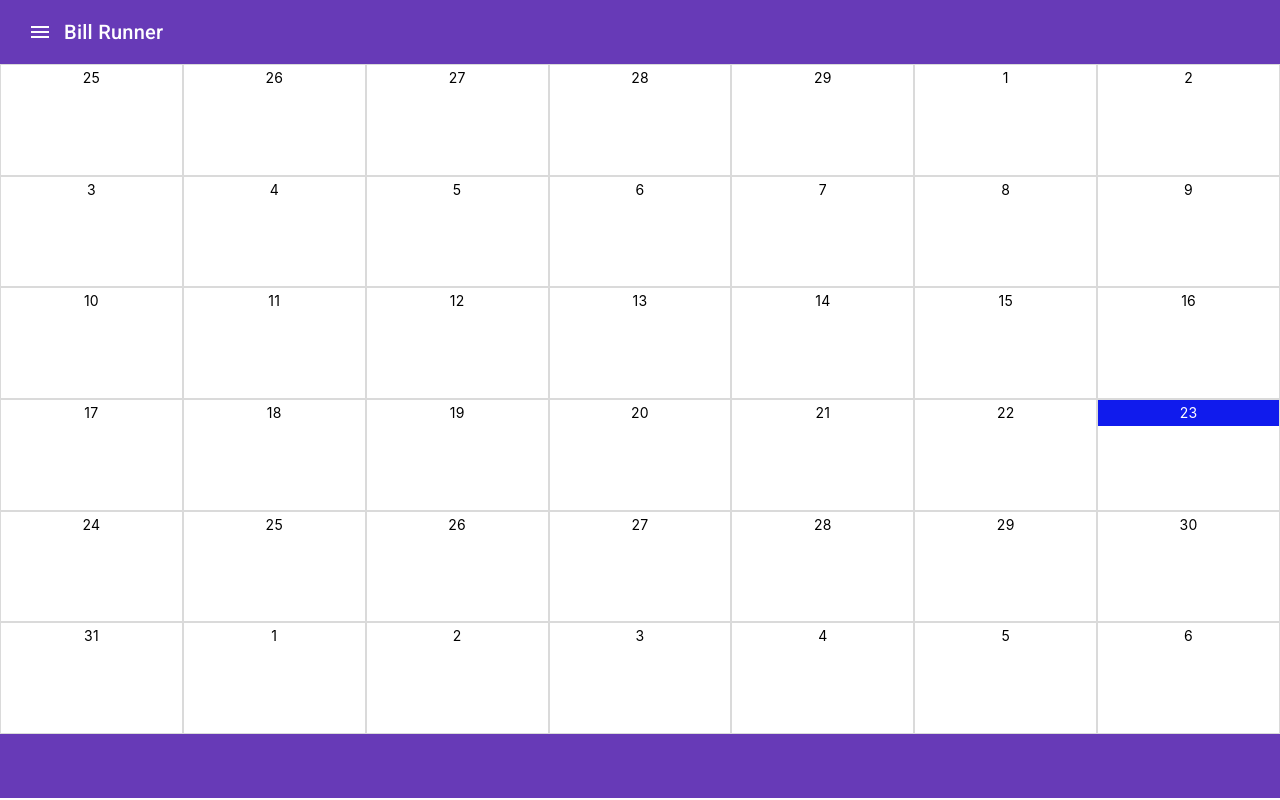
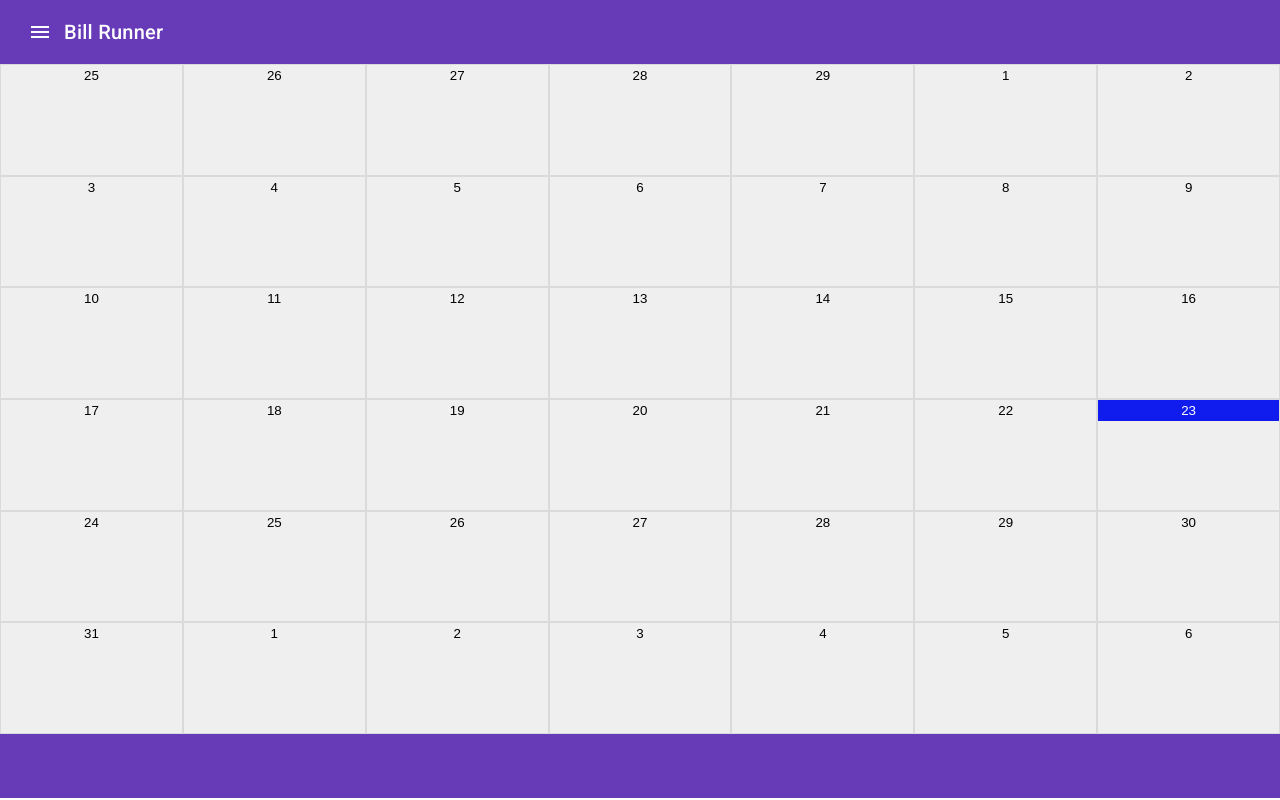
Before and after one commit to the-outrun-coder/BILL_RUNNER, an Angular app: page /overview/month in a window 1280 px wide. Built offline with nearby package versions, Linux system fonts and the light colour scheme.

Commit message:
Make the calendar-day component a clickable selection + style updates

```diff
--- a/src/app/feature/calendar/calendar-day/calendar-day.component.scss
+++ b/src/app/feature/calendar/calendar-day/calendar-day.component.scss
@@ -1,6 +1,8 @@
 :host {
   border: 1px solid rgb(218, 218, 218);
   width: 14.3%;
+  padding: 0;
+  display: flex;
 
   .day-number {
     // border: 1px solid red;
@@ -19,6 +21,7 @@
 
 :host(:hover) {
   background-color: pink;
+  cursor: pointer;
 
   .day-number {
     background-color: rgb(7, 7, 67);
--- a/src/app/feature/calendar/calendar-day/calendar-day.component.ts
+++ b/src/app/feature/calendar/calendar-day/calendar-day.component.ts
@@ -3,7 +3,7 @@ import { Component, Input } from '@angular/core';
 import { getDate, isToday } from 'date-fns';
 
 @Component({
-  selector: 'brun-calendar-day',
+  selector: 'button[brun-calendar-day]',
   standalone: true,
   imports: [
     NgClass
--- a/src/app/feature/calendar/calendar-grid/calendar-grid.component.html
+++ b/src/app/feature/calendar/calendar-grid/calendar-grid.component.html
@@ -2,9 +2,9 @@
 	@for (week of formatedCalendar; track $index) {
 		<div class="calendar-row">
       @for (day of week; track $index) {
-        <brun-calendar-day
+        <button brun-calendar-day (click)="handleDaySelection($event, day)"
           [day]="day"
-        ></brun-calendar-day>
+        ></button>
       }
 		</div>
 	}
--- a/src/app/feature/calendar/calendar-grid/calendar-grid.component.ts
+++ b/src/app/feature/calendar/calendar-grid/calendar-grid.component.ts
@@ -50,5 +50,11 @@ export class CalendarGridComponent {
 		console.log(`>> TODAY IS: ${today}`);
 
 		this.populateCalendarFrom(today)
-	}
+  }
+
+  public handleDaySelection(e: any, day: any) {
+    console.log('>> DAY WAS SELECTED:');
+    console.log(e);
+    console.log(day);
+  }
 }
```
